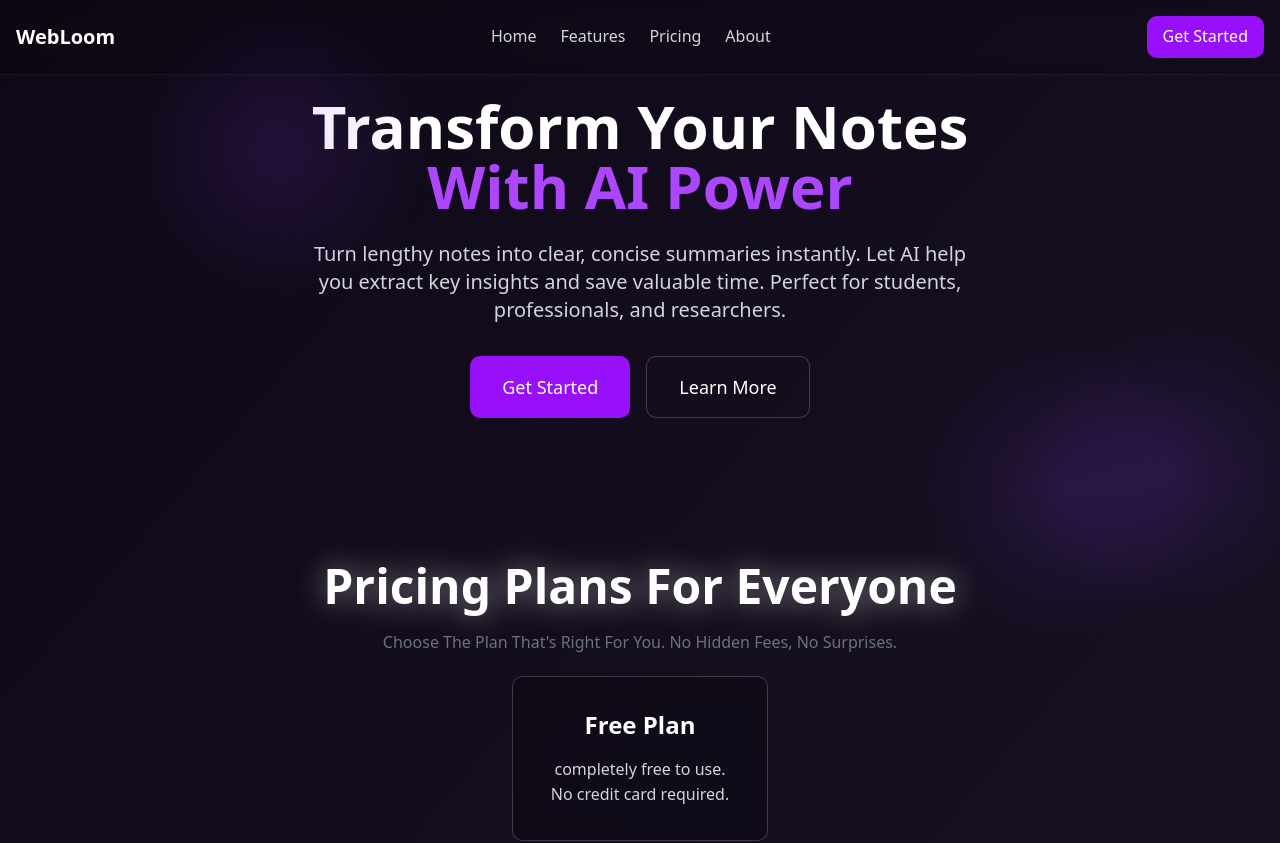
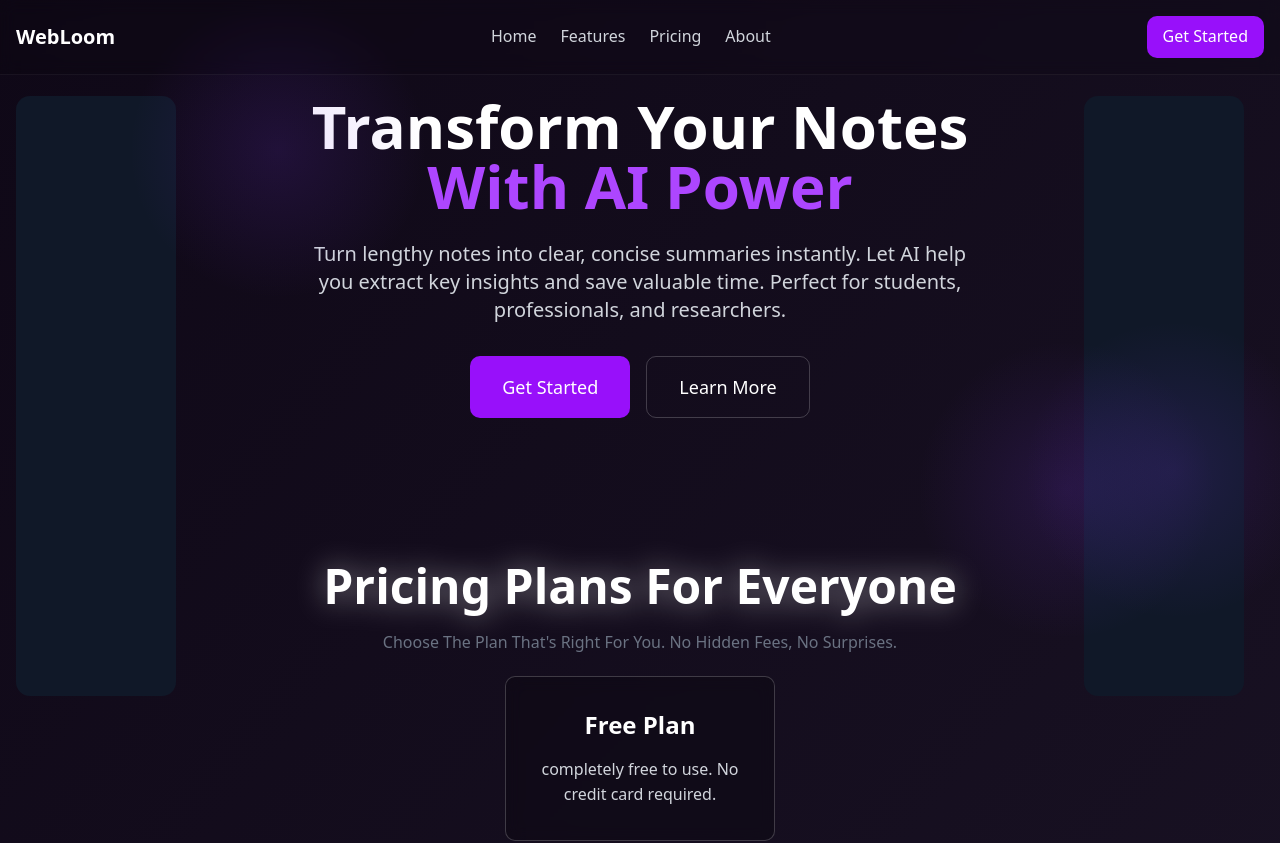
Before and after one commit to sownest/no-code-saas, a Next.js app: page / in a window 1280 px wide. Shown: the top 843 px of the page. Built offline with nearby package versions, Linux system fonts and the light colour scheme; no server answers.

Commit message:
Fixed issues version2

```diff
--- a/AdBanner.js
+++ b/AdBanner.js
@@ -1,7 +1,8 @@
-// components/AdBanner.js
-import { useEffect } from 'react';
+import { useEffect, useRef } from 'react';
 
 const AdBanner = () => {
+  const adRef = useRef(null);
+
   useEffect(() => {
     const script = document.createElement('script');
     script.type = 'text/javascript';
@@ -14,20 +15,26 @@ const AdBanner = () => {
         'params' : {}
       };
     `;
-    document.body.appendChild(script);
+    adRef.current?.appendChild(script);
 
     const srcScript = document.createElement('script');
     srcScript.type = 'text/javascript';
     srcScript.src = '//www.highperformanceformat.com/98446bbcee889028dfaec65a250dc039/invoke.js';
-    document.body.appendChild(srcScript);
+    adRef.current?.appendChild(srcScript);
 
     return () => {
-      document.body.removeChild(script);
-      document.body.removeChild(srcScript);
+      if (adRef.current) {
+        adRef.current.innerHTML = '';
+      }
     };
   }, []);
 
-  return null; // You can also return a placeholder div if needed
+  return (
+    <div
+      ref={adRef}
+      className="w-[160px] h-[600px] bg-gray-900 rounded-xl overflow-hidden"
+    />
+  );
 };
 
 export default AdBanner;
--- a/components/hero.tsx
+++ b/components/hero.tsx
@@ -10,15 +10,15 @@ export default function Hero() {
     const { isSignedIn } = useUser();
 
     return (
-        <section className="min-h-screen flex items-center justify-center px-4 pt-24">
-            <div className="flex flex-row w-full max-w-7xl gap-4 items-start">
+        <section className="min-h-screen pt-24 px-4 flex justify-center">
+            <div className="flex flex-row max-w-screen-xl w-full items-start gap-6">
 
                 {/* Left Ad Banner */}
-                <div className="hidden lg:block w-1/6">
+                <div className="hidden lg:flex w-[180px]">
                     <AdBanner />
                 </div>
 
-                {/* Hero Content */}
+                {/* Hero Main Content */}
                 <div className="flex-1 flex flex-col items-center text-center">
                     <h1 id="hero-heading" className="text-6xl font-bold mb-6">
                         Transform Your Notes
@@ -71,7 +71,7 @@ export default function Hero() {
                 </div>
 
                 {/* Right Ad Banner */}
-                <div className="hidden lg:block w-1/6">
+                <div className="hidden lg:flex w-[180px]">
                     <AdBanner />
                 </div>
 
```
